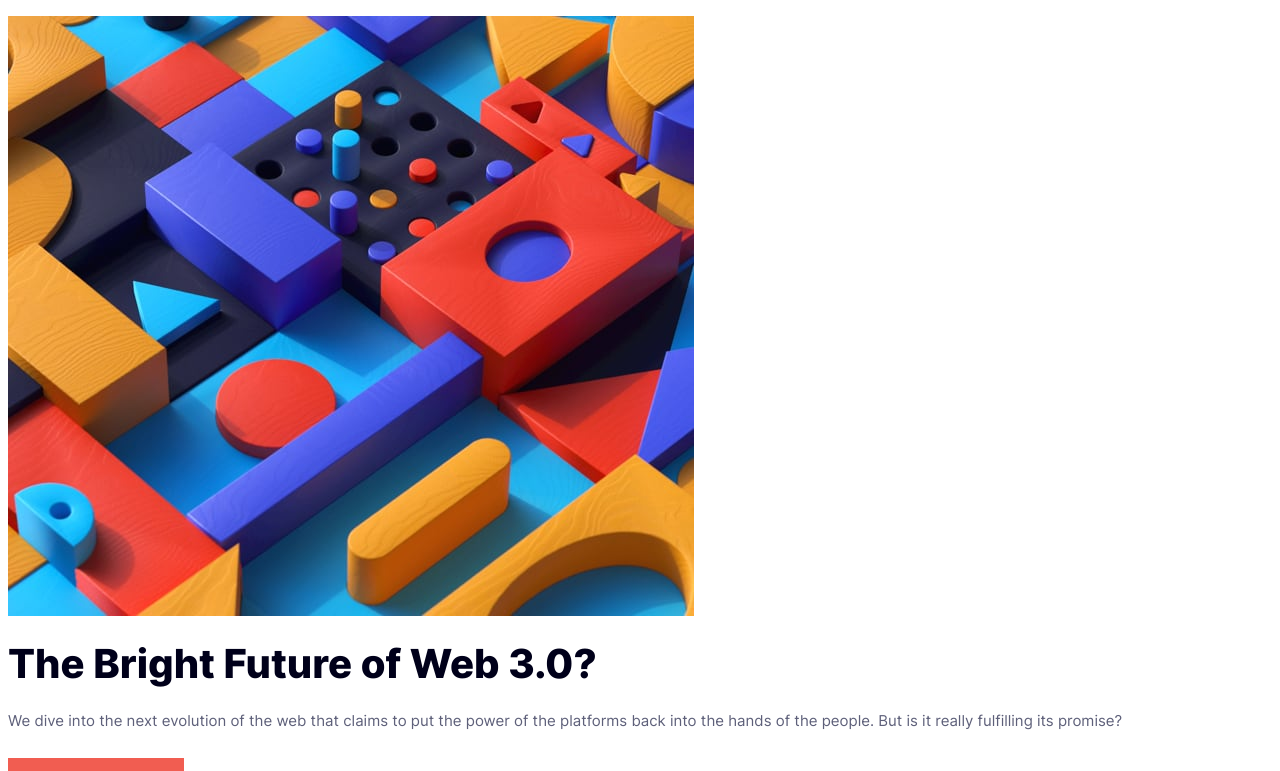
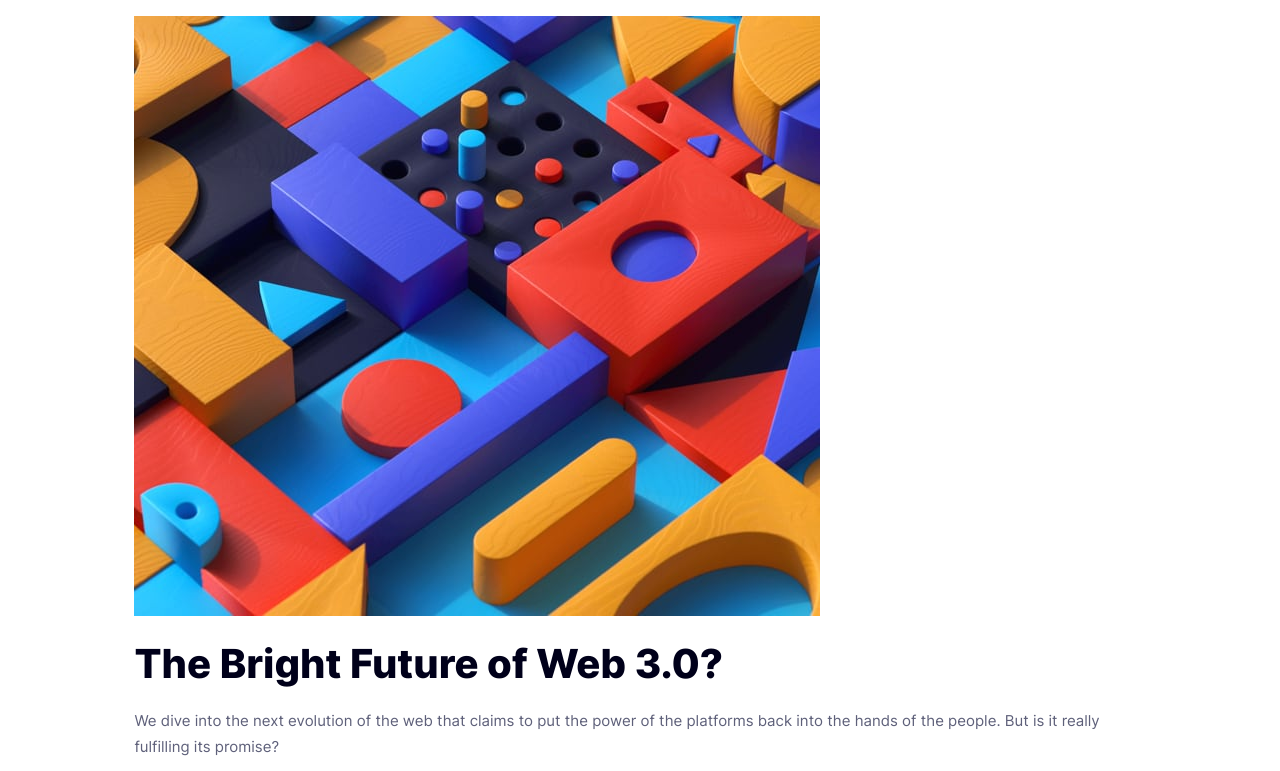
Before and after one commit to vibesprint/news-homepage, a website: page index.html in a window 1280 px wide. Shown: the part 64-835 px from the top of the page. Drawn offline with nearby package versions, Linux system fonts and the light colour scheme; files that its build step writes are made by us from their sources.

Commit message:
added breakpoint for tablet

```diff
--- a/sass/styles.scss
+++ b/sass/styles.scss
@@ -14,6 +14,16 @@
 
 main {
   min-height: 100vh;
+}
+
+@media (min-width: 768px) {
+  body {
+    display: flex;
+    justify-content: center;
+  }
+  main {
+    max-width: 80%;
+  }
 }
 
 #navigation-menu.menu-component {
```
